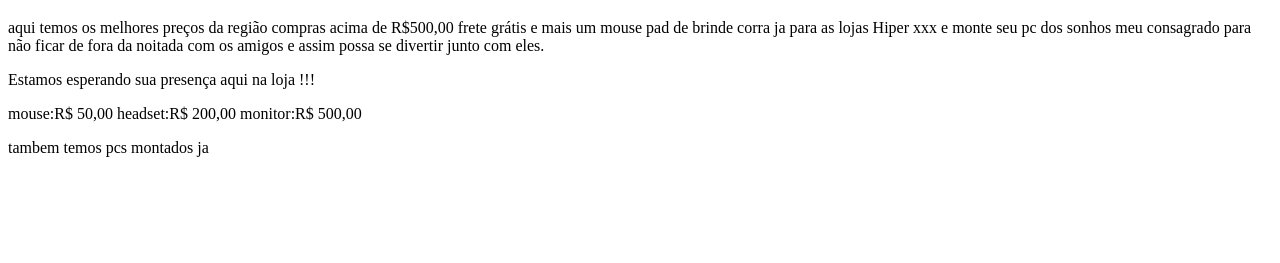
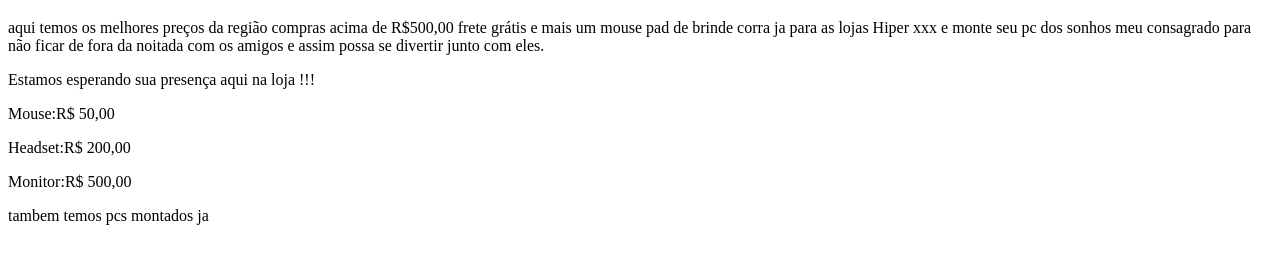
Before and after one commit to Alexsouzadossantos/hyper-xxx, a plain HTML site: page index.html in a window 1280 px wide. Shown: the part 61-324 px from the top of the page. Drawn offline with Linux system fonts and the light colour scheme.

Commit message:
KKJIFSHKLGLH

```diff
--- a/index.html
+++ b/index.html
@@ -18,10 +18,10 @@
 para não ficar de fora da noitada com os amigos e assim possa se divertir junto com eles.</p>
 <p>Estamos esperando sua presença aqui na loja !!!</p>
 </p>
-mouse:R$ 50,00
-headset:R$ 200,00
-monitor:R$ 500,00
-</P>
+Mouse:R$ 50,00</p>
+</p>Headset:R$ 200,00</p>
+</p>Monitor:R$ 500,00</p>
+
 tambem temos pcs montados ja
 </body>
 </html>
```
